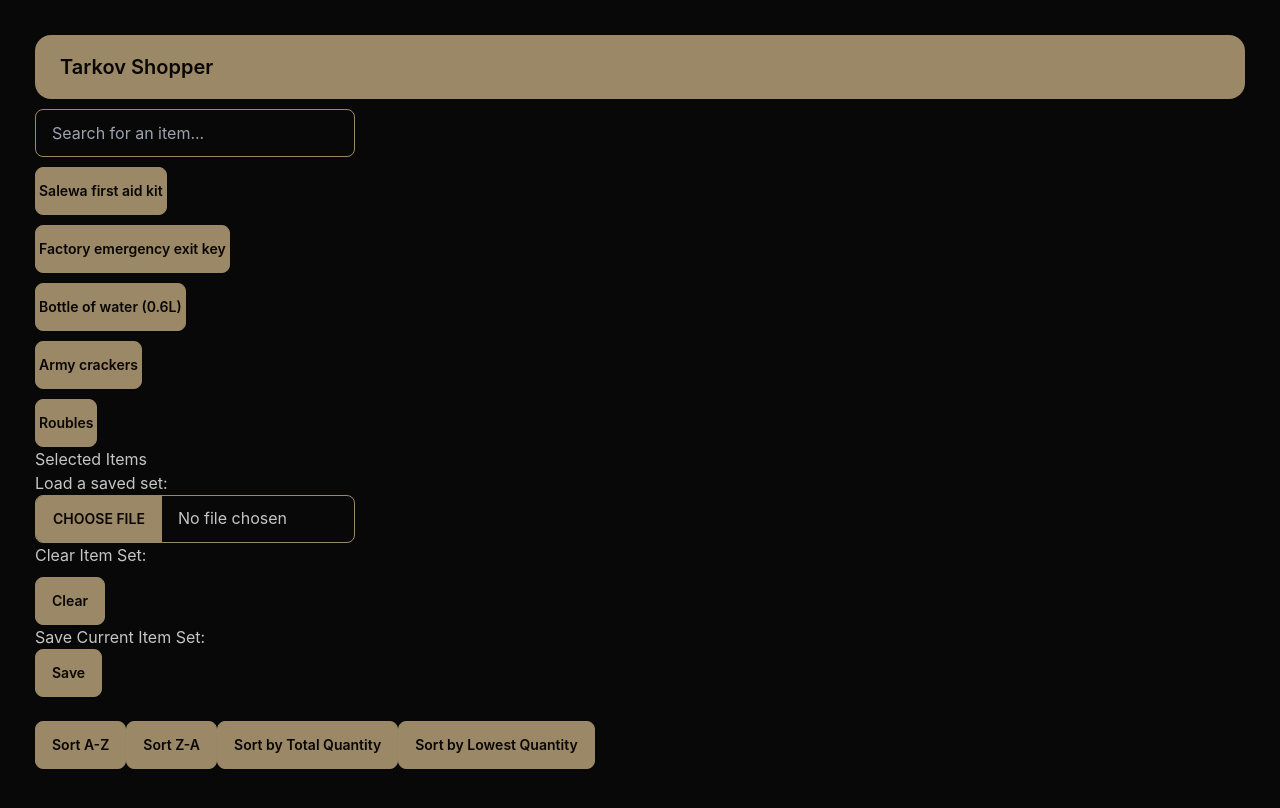
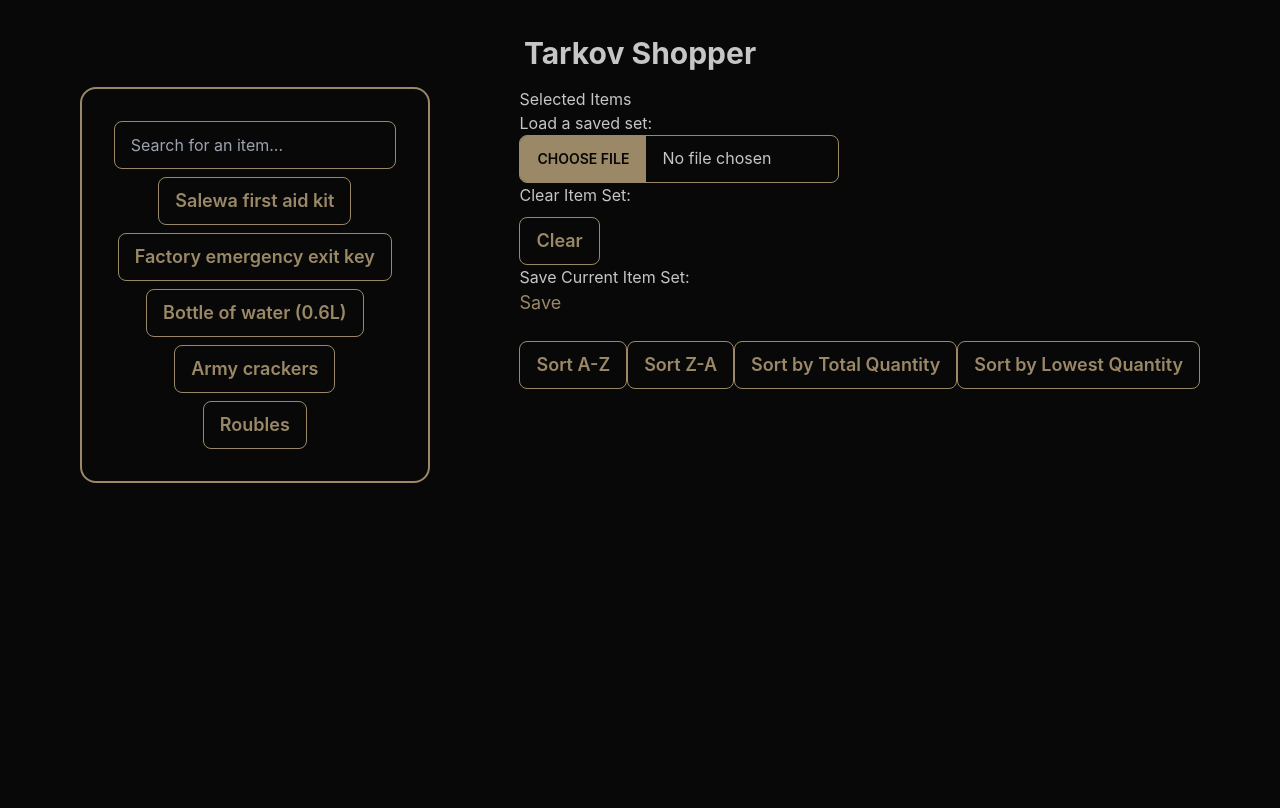
Before and after one commit to ericborn/tarkov-shopper, a React (Create React App) app: page / in a window 1280 px wide. Shown: the top 808 px of the page. Built offline with nearby package versions, Linux system fonts and the light colour scheme.

Commit message:
Make some layout and ui changes

```diff
--- a/src/App.js
+++ b/src/App.js
@@ -125,10 +125,10 @@
 
     return (
         <div style={{ padding: '35px' }}>
-            <div class='navbar rounded-box bg-primary text-primary-content'>
-                <button class='btn btn-ghost text-xl'>Tarkov Shopper</button>
-            </div>
-            <div style={{ marginTop: '10px' }}>
+            <div className='text-3xl font-bold text-center'>Tarkov Shopper</div>
+            <div className=' flex w-full justify-around mt-4'>
+                <div className='card gap-2  card-bordered border-primary border-2'>
+                    <div className='card-body items-center'>
                         <input
                             type='text'
                             placeholder='Search for an item...'
@@ -136,12 +136,11 @@
                             value={searchTerm}
                             onChange={handleSearchChange}
                         />
-                <ul style={{ listStyleType: 'none' }}>
+                        <ul className='flex flex-col gap-2 items-center'>
                             {displayedItems.map((item) => (
-                        <li style={{ marginTop: '10px' }}>
+                                <li className=''>
                                     <button
-                                class='btn btn-primary'
-                                style={{ padding: '3px' }}
+                                        class='btn btn-primary btn-outline text-lg'
                                         key={item.id}
                                         onClick={() => handleItemClick(item.id)}
                                     >
@@ -150,6 +149,7 @@
                                 </li>
                             ))}
                         </ul>
+                    </div>
                 </div>
                 <div>
                     <h2>Selected Items</h2>
@@ -167,27 +167,31 @@
                         <br />
                         <label for='save'>Clear Item Set:</label>
                         <br />
-                    <button class='btn btn-primary' onClick={handleClearSelectedItems} style={{ marginTop: '10px' }}>
+                        <button
+                            className='btn btn-primary btn-outline text-lg'
+                            onClick={handleClearSelectedItems}
+                            style={{ marginTop: '10px' }}
+                        >
                             Clear
                         </button>
                         <br />
                         <label for='save'>Save Current Item Set:</label>
                         <br />
-                    <button class='btn btn-primary' onClick={handleSaveSelectedItems}>
+                        <button class='btnbtn btn-primary btn-outline text-lg' onClick={handleSaveSelectedItems}>
                             Save
                         </button>
                         <br />
                         <br />
-                    <button class='btn btn-primary' onClick={handleSortAlphabetically}>
+                        <button class='btn btn-primary btn-outline text-lg' onClick={handleSortAlphabetically}>
                             Sort A-Z
                         </button>
-                    <button class='btn btn-primary' onClick={handleSortReverseAlphabetically}>
+                        <button class='btn btn-primary btn-outline text-lg' onClick={handleSortReverseAlphabetically}>
                             Sort Z-A
                         </button>
-                    <button class='btn btn-primary' onClick={handleSortByTotalQuantity}>
+                        <button class='btn btn-primary btn-outline text-lg' onClick={handleSortByTotalQuantity}>
                             Sort by Total Quantity
                         </button>
-                    <button class='btn btn-primary' onClick={handleSortByReverseTotalQuantity}>
+                        <button class='btn btn-primary btn-outline text-lg' onClick={handleSortByReverseTotalQuantity}>
                             Sort by Lowest Quantity
                         </button>
                     </div>
@@ -208,7 +212,7 @@
                             </li>
                         ))}
                     </ul>
-
+                </div>
             </div>
         </div>
     );
```
Lines whose indentation alone changed are shown as unchanged.
